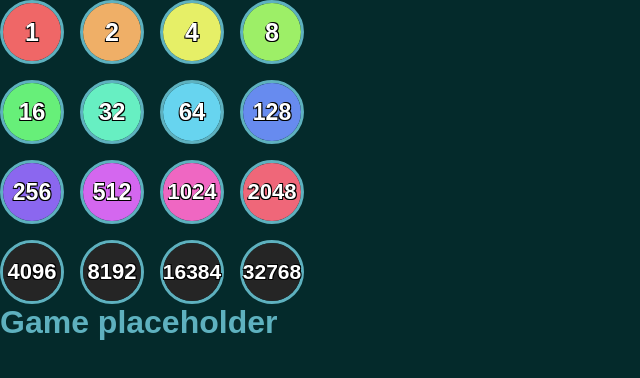
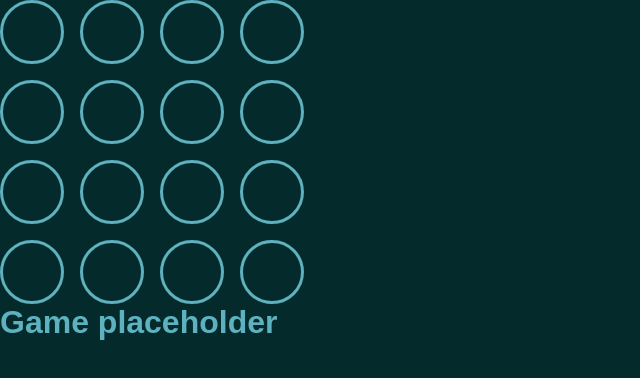
Before and after one commit to LuisNivar/my2048, a React (Create React App) app: page / in a window 1280 px wide. Shown: the top 378 px of the page, without its empty margins (0-640 px from the left). Built offline with nearby package versions, Linux system fonts and the light colour scheme; a web font is replaced by a local one.

Commit message:
Remove Children from GridCell

```diff
--- a/src/App.tsx
+++ b/src/App.tsx
@@ -1,7 +1,6 @@
 import "./App.css";
 import Grid from "./components/Grid";
 import GridCell from "./components/GridCell";
-import Tile from "./components/Tile";
 
 function App() {
   const rows = 4;
@@ -14,9 +13,7 @@ function App() {
       {/* TODO Add game components */}
       <Grid rows={rows} columns={columns}>
         {testValues.map((val) => (
-          <GridCell>
-            <Tile value={Math.pow(2, val)} />
-          </GridCell>
+          <GridCell key={val} />
         ))}
       </Grid>
       <h1>Game placeholder</h1>
--- a/src/components/GridCell/index.tsx
+++ b/src/components/GridCell/index.tsx
@@ -1,11 +1,7 @@
 import styles from "./index.module.css";
 
-type GridCellProps = {
-  children: React.ReactNode;
-};
-
-function GridCell({ children }: GridCellProps) {
-  return <div className={styles.gridCell}>{children}</div>;
+function GridCell() {
+  return <div className={styles.gridCell} />;
 }
 
 export default GridCell;
```
